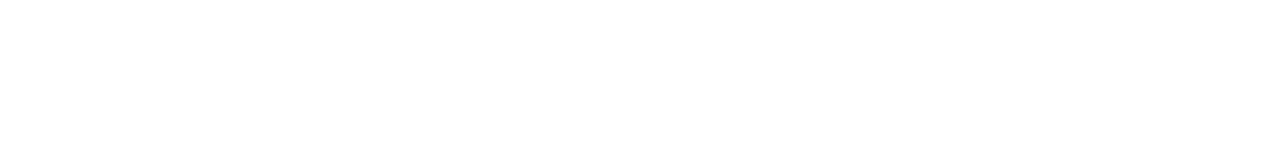
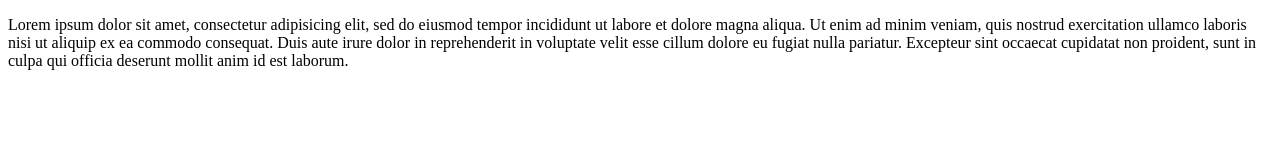
Before and after one commit to youngkamilla/oeamm17eint, a plain HTML site: page index.html in a window 1280 px wide. Drawn offline with Linux system fonts and the light colour scheme.

Commit message:
added text

```diff
--- a/index.html
+++ b/index.html
@@ -6,5 +6,7 @@
   </head>
   <body>
 
+    <p>Lorem ipsum dolor sit amet, consectetur adipisicing elit, sed do eiusmod tempor incididunt ut labore et dolore magna aliqua. Ut enim ad minim veniam, quis nostrud exercitation ullamco laboris nisi ut aliquip ex ea commodo consequat. Duis aute irure dolor in reprehenderit in voluptate velit esse cillum dolore eu fugiat nulla pariatur. Excepteur sint occaecat cupidatat non proident, sunt in culpa qui officia deserunt mollit anim id est laborum.</p>
+
   </body>
 </html>
```
